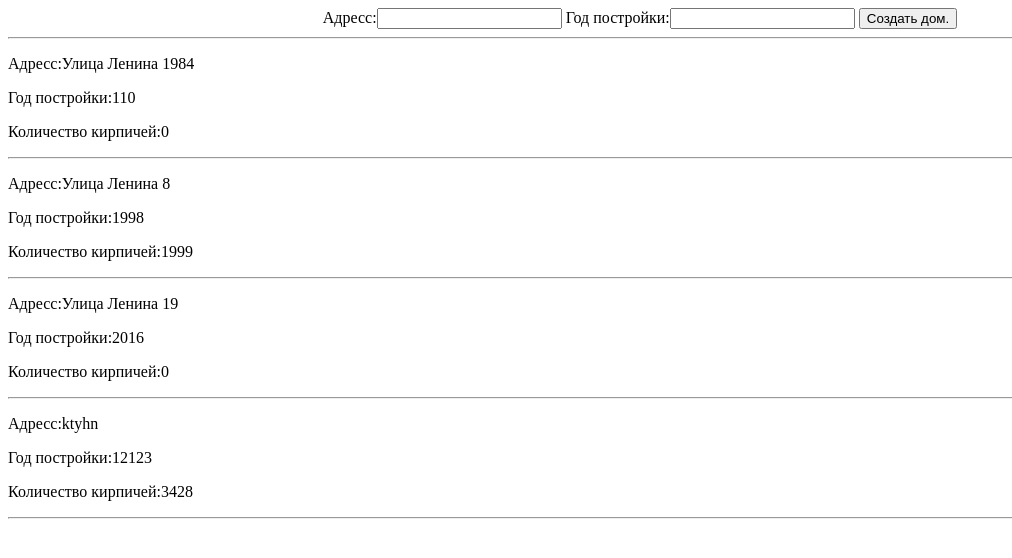
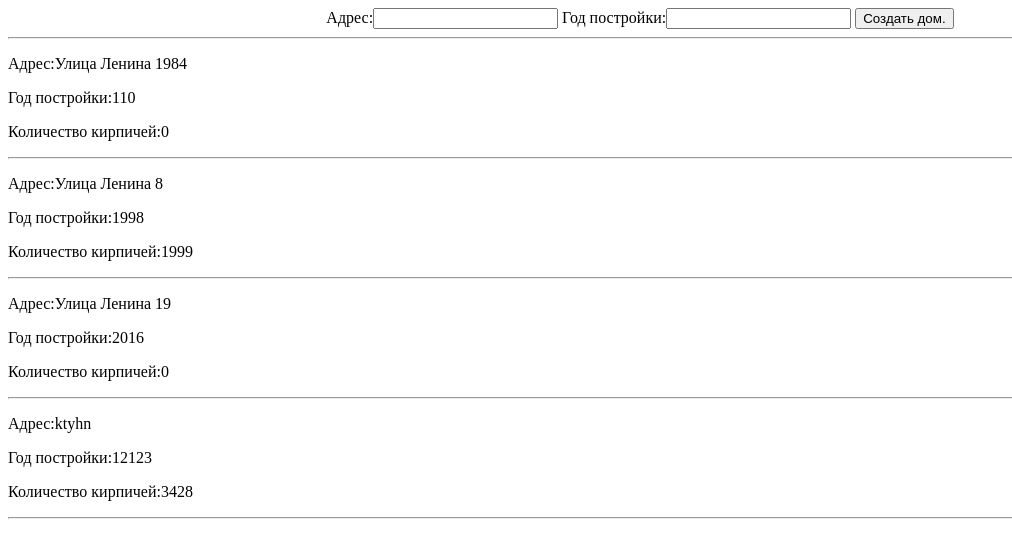
Before and after one commit to Samanta-Smith/New_Buildings, a Django app: page /stats/ in a window 1280 px wide. Shown: the top 558 px of the page, without its empty margins (0-1012 px from the left). Run offline with Django 3.2, Linux system fonts and the light colour scheme; data comes from the database, SQL or seed files in the repository; both versions use the stored data as it was after the commit.

Commit message:
save arezzo files

```diff
--- a/firstapp/forms.py
+++ b/firstapp/forms.py
@@ -1,5 +1,5 @@
 from django import forms
 
 class HouseForm(forms.Form):
-    address = forms.CharField(label='Адресс')
+    address = forms.CharField(label='Адрес')
     year = forms.IntegerField(label='Год постройки')
--- a/templates/index.html
+++ b/templates/index.html
@@ -14,7 +14,7 @@
   </center>
   <hr>
    {% for h in houses %}
-   <p>Адресс:{{h.address}}</p>
+   <p>Адрес:{{h.address}}</p>
    <p>Год постройки:{{h.year}}</p>
    <p>Количество кирпичей:{{h.hous.num}}</p>
    <hr>
```
Also changed, not shown: db.sqlite3.
